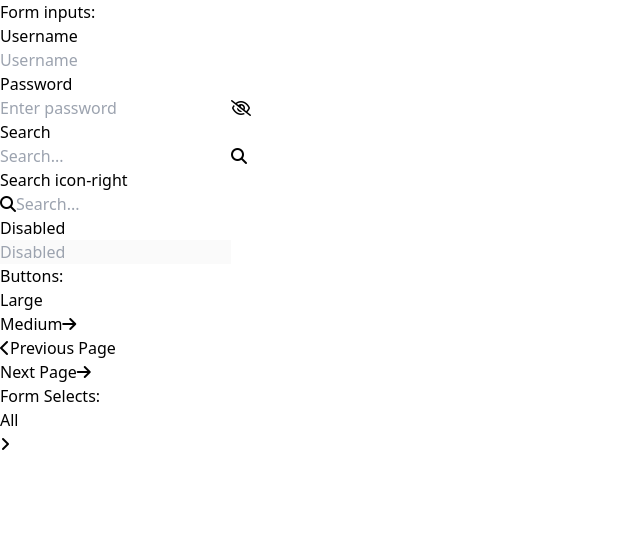
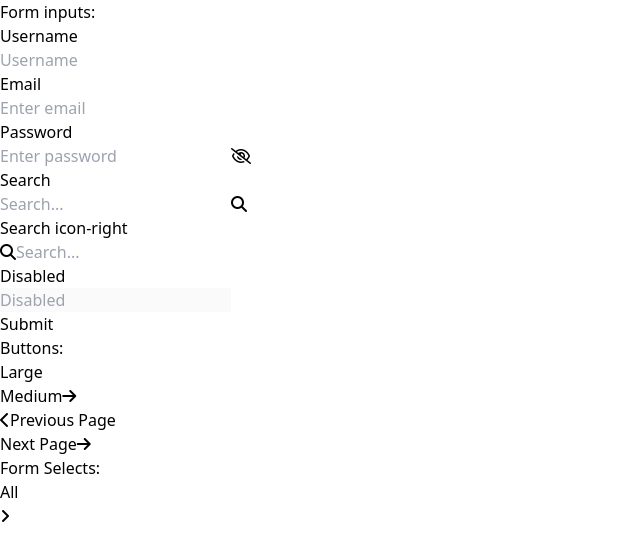
Before and after one commit to juratdev/reusable-components, a Vue app: page / in a window 1280 px wide. Shown: the top 560 px of the page, without its empty margins (0-640 px from the left). Built offline with nearby package versions, Linux system fonts and the light colour scheme.

Commit message:
fix: form-input components

```diff
--- a/src/App.vue
+++ b/src/App.vue
@@ -1,11 +1,27 @@
 <template>
   <div class="flex">
     <!-- Inputs -->
-    <div class="flex flex-col">
-      <h2 class="px-5 pt-5 text-2xl font-medium">Form inputs:</h2>
+    <form class="flex flex-col" @submit.prevent="submitForm">
+      <h2 class="pt-5 px-5 text-2xl font-medium">Form inputs:</h2>
       <div>
-        <Input label="Username" type="text" placeholder="Username" />
-        <Input label="Password" :type="typePass" placeholder="Enter password">
+        <Input
+          v-model="user.fullname"
+          label="Username"
+          type="text"
+          placeholder="Username"
+        />
+        <Input
+          v-model="user.email"
+          label="Email"
+          type="email"
+          placeholder="Enter email"
+        />
+        <Input
+          v-model="user.password"
+          label="Password"
+          :type="typePass"
+          placeholder="Enter password"
+        >
           <template #suffix>
             <i
               @click="showPassword"
@@ -31,7 +47,8 @@
           placeholder="Disabled"
         />
       </div>
-    </div>
+      <Button title="Submit" variant="medium" class="flex items-center px-5" />
+    </form>
     <!-- Buttons -->
     <div class="flex flex-col">
       <h2 class="px-5 pt-5 text-2xl font-medium">Buttons:</h2>
@@ -96,8 +113,20 @@
 import Input from "./components/FormInput.vue";
 import Button from "./components/Buttons.vue";
 import Select from "./components/Selects.vue";
-import { ref } from "vue";
+import { ref, reactive } from "vue";
 
+const emit = defineEmits(["submit"]);
+
+function submitForm() {
+  console.log("submit", user);
+  emit("submit", user);
+}
+
+const user = reactive({
+  fullname: "",
+  email: "",
+  password: "",
+});
 const options = [
   { option: "Olma", id: 1 },
   { option: "Anor", id: 2 },
--- a/src/components/FormInput.vue
+++ b/src/components/FormInput.vue
@@ -10,8 +10,9 @@
           :type="type"
           :disabled="disabled"
           :placeholder="placeholder"
-          :rows="rows"
           :class="disabled ? 'cursor-not-allowed' : ''"
+          @update:modelValue="passInputValue"
+          @input="$emit('update:modelValue', $event.target.value)"
           class="outline-none bg-blue-50 py-3 px-2.5 focus:border-blue-500 transition duration-300"
         />
         <slot name="suffix" />
@@ -19,14 +20,22 @@
     </form>
   </div>
 </template>
+
 <script setup>
 import { defineProps } from "vue";
 
 defineProps({
   label: String,
+  modelValue: String | Number,
   placeholder: String,
   type: String,
   required: true,
   disabled: Boolean,
 });
+
+const emit = defineEmits(["update:modelValue"]);
+
+function passInputValue(value) {
+  emit("update:modelValue", value);
+}
 </script>
```
